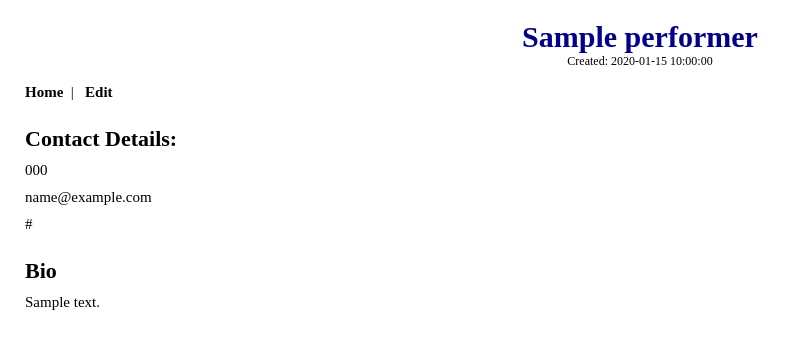
After one commit to hassheeps/OnlineAgent, a PHP site: page /profile.php?performer_id=1 in a window 1280 px wide. The commit adds this page. Shown: the top 349 px of the page, without its empty margins (0-796 px from the left). Run offline with PHP 8.4, Linux system fonts and the light colour scheme; tables that the repository leaves empty or names only in its code hold one stand-in row (values such as "Sample post").

Commit message:
Added profile.php, profiles can be edited, navigation is functional, newact form created but not yet updating to database

```diff
--- a/main.css
+++ b/main.css
@@ -1,4 +1,10 @@
+/*******w********
 
+    Name: Brianne Coleman
+    Date: March 22, 2023
+    Description: WebDev 2 -  Final Project CSS
+
+****************/
 
 body {
 	font-family: 'Alegreya', serif;
@@ -14,6 +20,20 @@ ul {
 
 ul li{
 	padding-top: 10px;
+}
+
+.nav{
+
+
+}
+
+.contact{
+	margin-left: -40px;
+}
+
+.bio{
+	margin-left: -40px;
+	width: 250px;
 }
 
 .profile{
@@ -50,15 +70,11 @@ ul li{
 
 .timestamp {
 	list-style: none;
-	padding-left: 10px;
+	margin-bottom: 15px;
 	font-size: 12px;
+	text-align: center;
+
 }
-
-p{
-	margin-left: 40px;
-	margin-top: -10px;
-}
-
 
 #title{
 	width: 50%;
@@ -66,6 +82,7 @@ p{
 
 label{
 	display:block;
+	padding-bottom: 5px;
 }
 
 a{
@@ -90,6 +107,7 @@ h1{
 	text-decoration: none;
 	text-align: center;
 	color: darkblue;
+	margin-bottom: 0px;
 }
 
 h2{
@@ -97,6 +115,13 @@ h2{
 	color: darkblue;
 }
 
+h3{
+	font-size: 22px;
+	font-weight: bold;
+	padding: 0px;
+	margin: 0px;
+}
+
 .error{
 	font-size: 20px;
 	font-weight:bold;
--- a/newprofile.php
+++ b/newprofile.php
@@ -3,8 +3,8 @@
 /*******w********
 
     Name: Brianne Coleman
-    Date: January 30, 2023
-    Description: WebDev 2 - Assignment 3 (Blog)
+    Date: March 22, 2023
+    Description: WebDev 2 Final Project: Create new performer profile
 
 ****************/
 
--- /dev/null
+++ b/profile.php
@@ -0,0 +1,76 @@
+<?php
+
+/*******w********
+
+    Name: Brianne Coleman
+    Date: March 22, 2023
+    Description: WebDev2 Final Project - View individual profile
+
+****************/
+
+require('connect.php');
+
+// Checks if the post id has been set, retrieves it from the url
+
+if(isset($_GET['performer_id']) && filter_post_id())
+{
+    $performer_id = $_GET['performer_id'];
+}
+else
+{
+    header('Location: ./index.php');
+    exit;
+}
+
+// Retrieves the record from the database that matches the post id.
+
+$query = "SELECT * FROM Performers WHERE performer_id = $performer_id";
+
+$statement = $db->prepare($query);
+$statement->execute();
+
+$profile = $statement->fetch();
+
+// The function that validates the post id
+
+function filter_post_id()
+{
+    return filter_input(INPUT_GET, 'performer_id', FILTER_VALIDATE_INT);
+}
+
+?>
+
+<!DOCTYPE html>
+<html lang="en">
+<head>
+    <meta charset="UTF-8">
+    <meta http-equiv="X-UA-Compatible" content="IE=edge">
+    <meta name="viewport" content="width=device-width, initial-scale=1.0">
+    <link rel="stylesheet" href="main.css">
+    <title>Profile - <?= $profile['stage_name'] ?></title>
+</head>
+<body>
+    <h1><?= $profile['stage_name'] ?></h1>
+    <div class = "timestamp">
+        Created: <?= $profile['date_created'] ?>
+    </div>
+    <div class="nav">
+        <a href="./index.php">Home</a>&nbsp;&nbsp;|&nbsp;&nbsp;
+        <a href="./edit.php?performer_id=<?= $profile['performer_id'] ?>">Edit</a>
+    </div>
+    <div class="contact">
+    <ul>
+        <li><h3>Contact Details:</h3></li>
+        <li><?= $profile['contact_phone'] ?></li>
+        <li><?= $profile['contact_email'] ?></li>
+        <li><?= $profile['website'] ?></li>
+    </ul>
+    </div>
+    <div class="bio">
+        <ul>
+            <li><h3>Bio</h3></li>
+            <li><?= $profile['bio'] ?></li>
+        </ul>
+    </div>
+</body>
+</html>
```
Also changed, not shown: edit.php (+23 -17 lines), index.php (+4 -7 lines), newact.php (+102 -16 lines).
